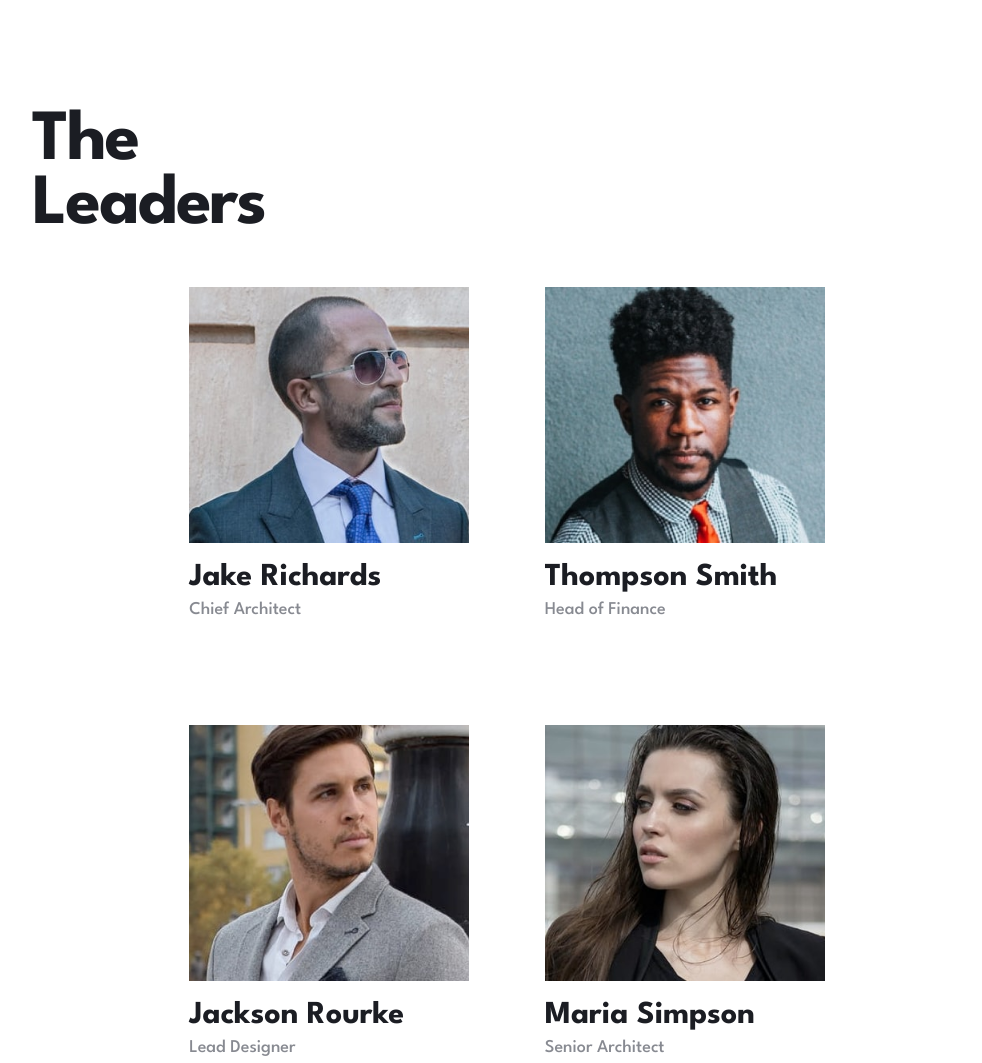
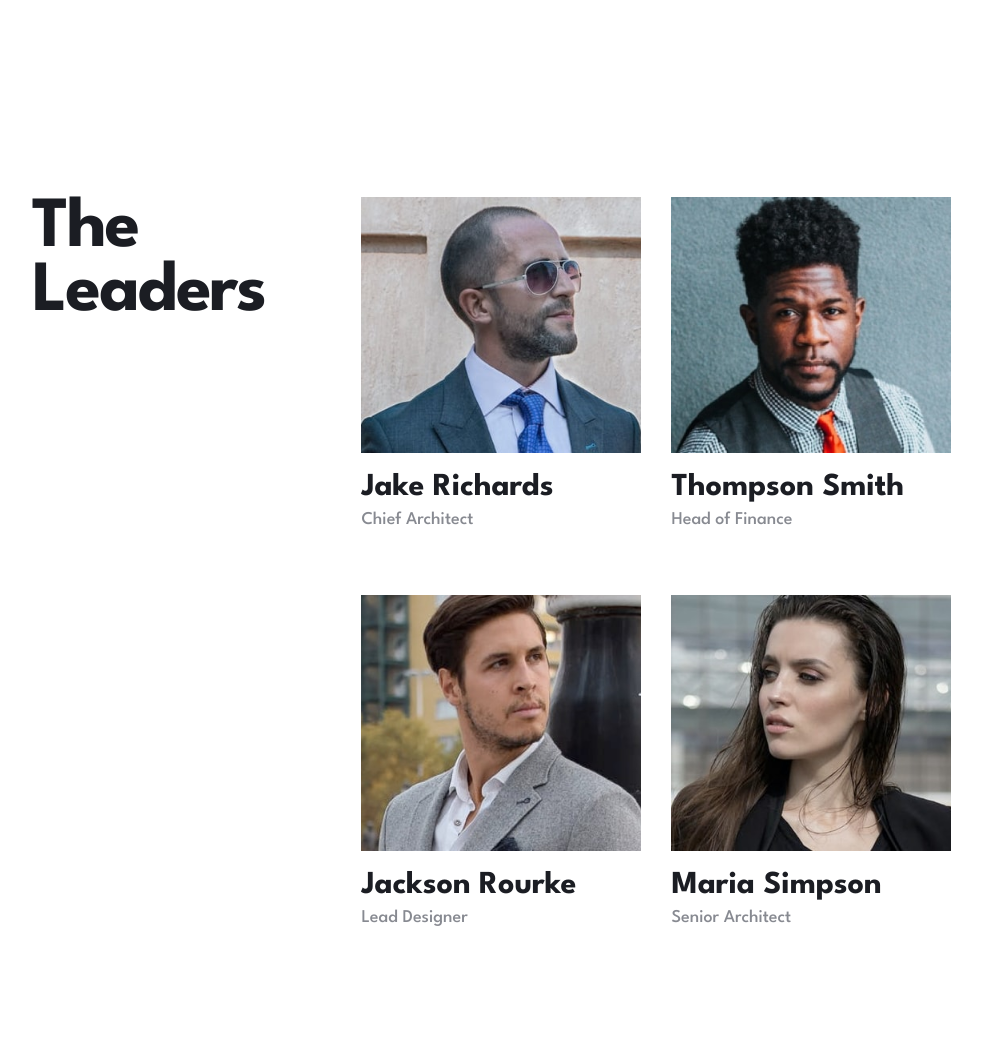
Before and after one commit to aemrobe/arch-studio-multi-page-website, a website: page about.html in a window 1280 px wide. Shown: the part 1649-2712 px from the top of the page, without its empty margins (133-1115 px from the left). Drawn offline with Linux system fonts and the light colour scheme.

Commit message:
feat: complete desktop view and team layouts for about page

```diff
--- a/about.html
+++ b/about.html
@@ -92,27 +92,36 @@
       </section>
 
       <section class="heritage" aria-labelledby="heritage-title">
+        <div class="heritage__wrapper">
           <h2 id="heritage-title" class="heading-m heritage__title">
             Our Heritage
           </h2>
 
           <p class="heritage__text">
-          Founded in 2007, we started as a trio of architects. Our complimentary
-          skills and relentless attention to detail turned Arch into one of the
-          most sought after boutique firms in the country.
+            Founded in 2007, we started as a trio of architects. Our
+            complimentary skills and relentless attention to detail turned Arch
+            into one of the most sought after boutique firms in the country.
           </p>
 
           <p class="heritage__text">
             Specializing in Urban Design allowed us to focus on creating
             exceptional structures that live in harmony with their surroundings.
-          We consider every detail from every surrounding element to inform our
-          designs.
+            We consider every detail from every surrounding element to inform
+            our designs.
           </p>
 
           <p class="heritage__text">
             Our small team of world-class professionals provides input on every
             project.
           </p>
+        </div>
+
+        <img
+          aria-hidden="true"
+          src="./assets/about/desktop/image-heritage.jpg"
+          alt=""
+          class="heritage__img"
+        />
       </section>
 
       <section class="leaders" aria-labelledby="leaders-title">
--- a/sass/pages/_about.scss
+++ b/sass/pages/_about.scss
@@ -82,11 +82,24 @@
   padding-bottom: rem(112);
 
   @include respond(tab-port) {
-    padding-bottom: rem(231);
+    padding-bottom: rem(207);
   }
 
-  &::before {
-    @include horizontal-line;
+  @include respond(tab-land) {
+    padding-bottom: rem(200);
+    display: flex;
+    justify-content: space-between;
+    gap: rem(20);
+  }
+
+  &__wrapper {
+    @include respond(tab-land) {
+      max-width: rem(426);
+    }
+
+    &::before {
+      @include horizontal-line;
+    }
   }
 
   &__title {
@@ -96,6 +109,11 @@
     @include respond(tab-port) {
       margin-top: rem(49);
       margin-bottom: rem(62);
+    }
+
+    @include respond(tab-land) {
+      margin-top: rem(82);
+      margin-bottom: rem(51);
     }
   }
 
@@ -108,6 +126,19 @@
   &__text:not(:last-child) {
     margin-bottom: $paragraph-spacing;
   }
+
+  &__img {
+    display: none;
+
+    @include respond(tab-land) {
+      width: 40%;
+      display: block;
+    }
+
+    @include respond(desktop) {
+      width: auto;
+    }
+  }
 }
 
 .leaders {
@@ -117,20 +148,31 @@
     padding-bottom: rem(239);
   }
 
+  @include respond(tab-land) {
+    padding-bottom: rem(159);
+    display: flex;
+  }
+
   &__list {
+    display: grid;
+    justify-content: center;
+
     @include respond(tab-port) {
       max-width: rem(700);
       margin: 0 auto;
-      display: grid;
+
       grid-template-columns: repeat(2, auto);
       gap: rem(103) rem(11);
+    }
+
+    @include respond(tab-land) {
+      max-width: rem(730);
+      gap: rem(63) rem(30);
     }
   }
 
   &__list-item {
     max-width: rem(350);
-    margin-left: auto;
-    margin-right: auto;
   }
 
   &__list-item:not(:last-child) {
@@ -157,6 +199,18 @@
     @include respond(tab-port) {
       height: rem(256);
     }
+
+    @include respond(tab-land) {
+      height: rem(230);
+    }
+
+    @include respond(desktop) {
+      height: rem(256);
+    }
+
+    @include respond(big-screen) {
+      height: rem(320);
+    }
   }
 
   &__img {
```
Also changed, not shown: css/styles.css, 1 other file. Lines whose indentation alone changed are shown as unchanged.
